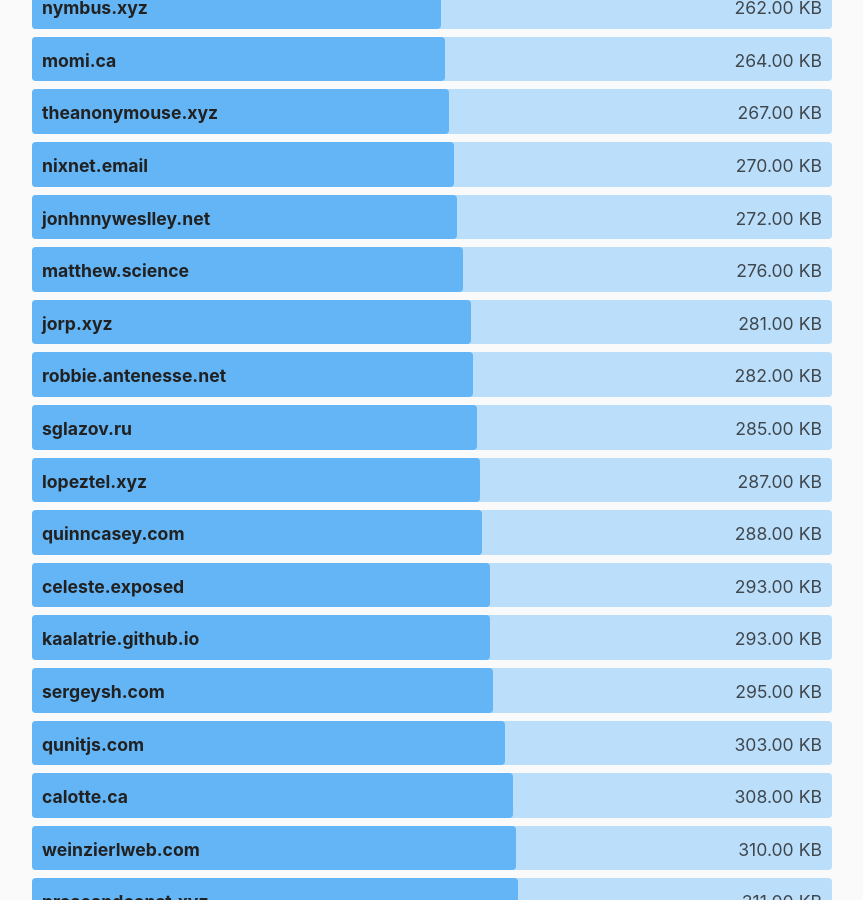
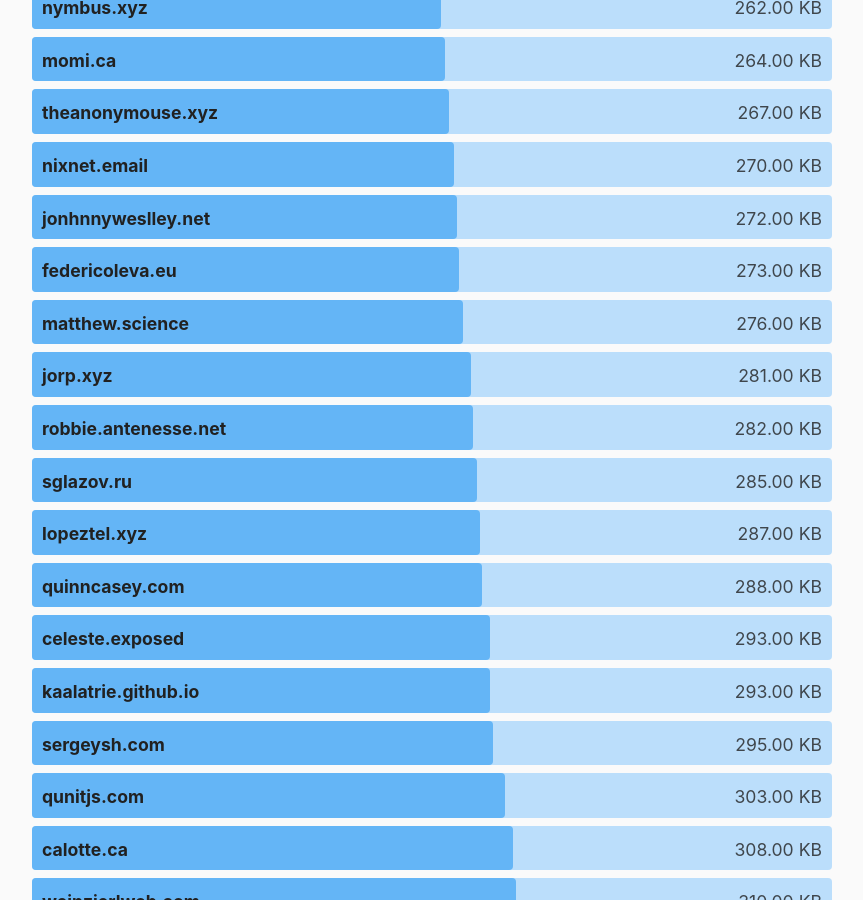
Before and after one commit to kevquirk/512kb.club, a Jekyll site: the page built from index.md, in a window 1280 px wide and 900 px high, scrolled down 21061 px. Shown: the whole window, without its empty margins (208-1071 px from the left). Built offline with Jekyll 4.4.1, drawn with Linux system fonts in a browser that asks for light colours.

Commit message:
Add federicoleva.eu

```diff
--- a/_data/sites.yml
+++ b/_data/sites.yml
@@ -808,6 +808,11 @@
   size: 197
   last_checked: 2022-05-15
 
+- domain: federicoleva.eu
+  url: https://federicoleva.eu/
+  size: 273
+  last_checked: 2022-05-29
+
 - domain: fedi.dev
   url: https://fedi.dev/
   size: 237
```
